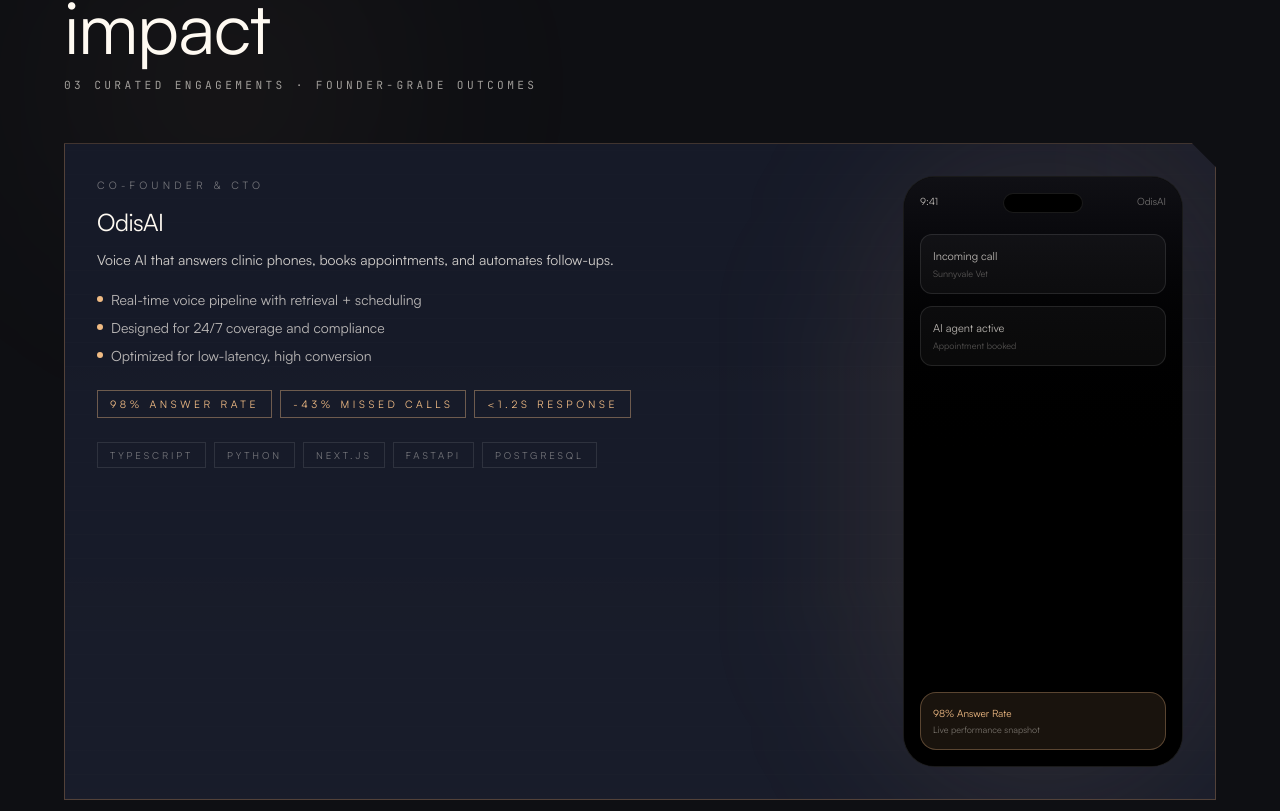
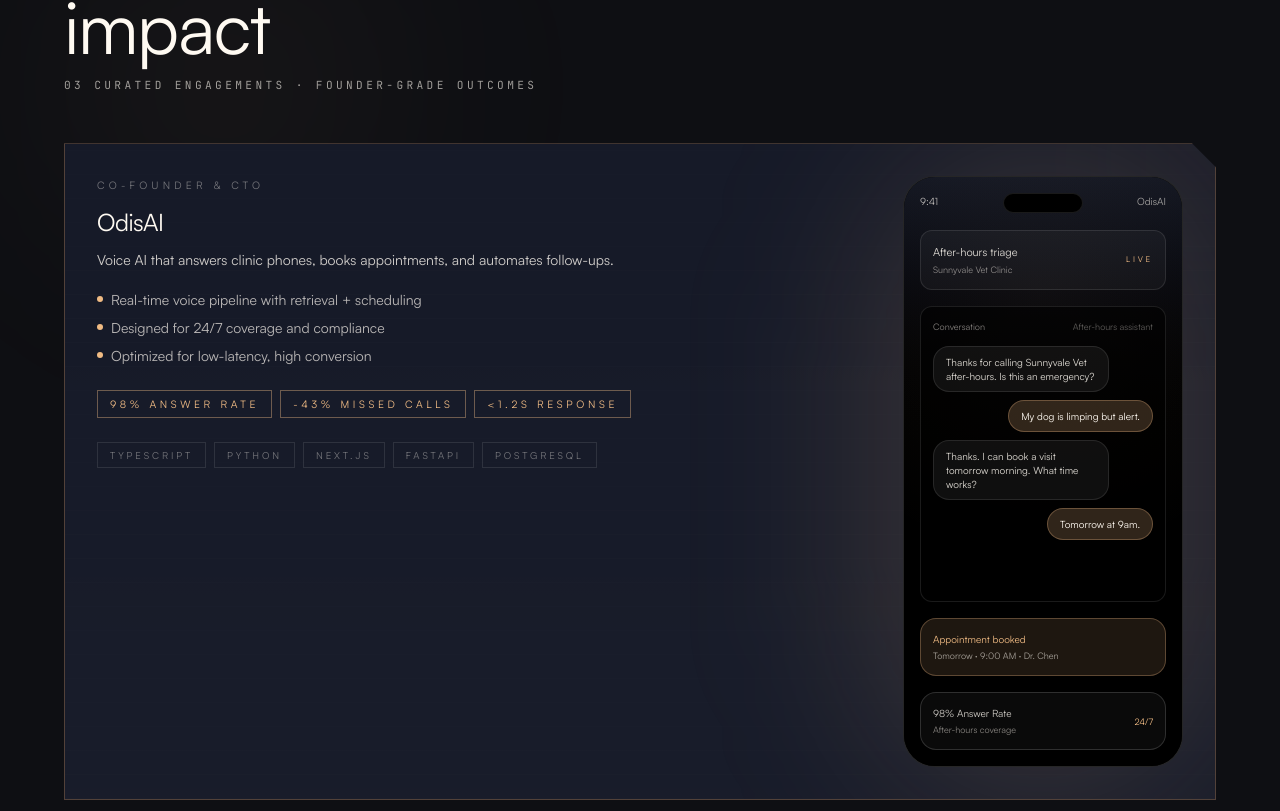
Before and after one commit to odisai/portfolio, a Next.js app: page / in a window 1280 px wide. Shown: the part 1129-1940 px from the top of the page. Built offline with nearby package versions, Linux system fonts and the light colour scheme; a web font is replaced by a local one.

Commit message:
feat: animate veterinary after-hours assistant preview

```diff
--- a/src/components/sections/current-build.tsx
+++ b/src/components/sections/current-build.tsx
@@ -1,37 +1,195 @@
 "use client";
 
+import { useEffect, useMemo, useState } from "react";
+import { motion, AnimatePresence } from "framer-motion";
 import { CONTENT } from "@/lib/constants";
 import { BlurFade } from "@/components/ui/blur-fade";
 import { CardSpotlight } from "@/components/ui/card-spotlight";
 import { EdgeCard } from "@/components/ui/edge-card";
+import { useReducedMotion } from "@/hooks/useReducedMotion";
+
+type CallStep = "incoming" | "triage" | "booking" | "confirm";
+
+const STEP_ORDER: CallStep[] = ["incoming", "triage", "booking", "confirm"];
+const STEP_DURATIONS: Record<CallStep, number> = {
+  incoming: 2200,
+  triage: 2600,
+  booking: 2600,
+  confirm: 2800,
+};
+
+const TRANSCRIPT = [
+  {
+    step: "triage",
+    sender: "ai",
+    text: "Thanks for calling Sunnyvale Vet after-hours. Is this an emergency?",
+  },
+  {
+    step: "triage",
+    sender: "client",
+    text: "My dog is limping but alert.",
+  },
+  {
+    step: "booking",
+    sender: "ai",
+    text: "Thanks. I can book a visit tomorrow morning. What time works?",
+  },
+  {
+    step: "booking",
+    sender: "client",
+    text: "Tomorrow at 9am.",
+  },
+  {
+    step: "confirm",
+    sender: "ai",
+    text: "Booked for 9:00 AM with Dr. Chen. You'll get a text confirmation.",
+  },
+];
+
+function PulseRings() {
+  return (
+    <div className="absolute inset-0 flex items-center justify-center pointer-events-none">
+      {[0, 1, 2].map((i) => (
+        <motion.div
+          key={i}
+          className="absolute w-20 h-20 rounded-full border border-[var(--color-copper)]/20"
+          initial={{ scale: 0.7, opacity: 0.6 }}
+          animate={{ scale: 2.1, opacity: 0 }}
+          transition={{
+            duration: 2.2,
+            repeat: Infinity,
+            delay: i * 0.7,
+            ease: "easeOut",
+          }}
+        />
+      ))}
+    </div>
+  );
+}
+
+function TranscriptBubble({
+  sender,
+  text,
+  delay,
+}: {
+  sender: "ai" | "client";
+  text: string;
+  delay: number;
+}) {
+  const isAI = sender === "ai";
+  return (
+    <motion.div
+      initial={{ opacity: 0, y: 8 }}
+      animate={{ opacity: 1, y: 0 }}
+      transition={{ duration: 0.35, delay }}
+      className={`flex ${isAI ? "justify-start" : "justify-end"}`}
+    >
+      <div
+        className={`max-w-[80%] rounded-2xl px-3 py-2 text-[10px] leading-[1.4] ${
+          isAI
+            ? "bg-white/[0.06] text-pearl/85 border border-white/10"
+            : "bg-[var(--color-copper)]/20 text-pearl border border-[var(--color-copper)]/30"
+        }`}
+      >
+        {text}
+      </div>
+    </motion.div>
+  );
+}
 
 function OdisAIPreview() {
+  const reducedMotion = useReducedMotion();
+  const [step, setStep] = useState<CallStep>("incoming");
+
+  useEffect(() => {
+    if (reducedMotion) return;
+    const timeout = setTimeout(() => {
+      const idx = STEP_ORDER.indexOf(step);
+      setStep(idx === STEP_ORDER.length - 1 ? STEP_ORDER[0] : STEP_ORDER[idx + 1]);
+    }, STEP_DURATIONS[step]);
+    return () => clearTimeout(timeout);
+  }, [step, reducedMotion]);
+
+  const stepIndex = useMemo(() => STEP_ORDER.indexOf(step), [step]);
+  const effectiveStepIndex = reducedMotion ? STEP_ORDER.length - 1 : stepIndex;
+
+  const visibleTranscript = TRANSCRIPT.filter(
+    (item) => STEP_ORDER.indexOf(item.step as CallStep) <= effectiveStepIndex
+  );
+
   return (
     <div className="relative w-full max-w-[280px] mx-auto">
-      <div className="absolute -inset-8 rounded-full bg-[var(--color-copper)]/10 blur-[80px]" />
-      <div className="relative aspect-[9/19] rounded-[32px] bg-black border border-white/10 overflow-hidden">
-        <div className="absolute inset-0 bg-gradient-to-b from-[#101015] via-black to-black" />
+      <div className="absolute -inset-8 rounded-full bg-[var(--color-copper)]/15 blur-[90px]" />
+      <div className="relative aspect-[9/19] rounded-[32px] bg-black border border-white/15 overflow-hidden">
+        <div className="absolute inset-0 bg-gradient-to-b from-[#121622] via-black to-black" />
+        <div className="absolute inset-0 opacity-40 bg-[radial-gradient(circle_at_50%_20%,rgba(240,187,132,0.12),transparent_55%)]" />
         <div className="absolute top-4 left-1/2 -translate-x-1/2 w-20 h-5 rounded-full bg-black border border-white/10" />
         <div className="relative z-10 p-4 flex flex-col h-full">
           <div className="flex items-center justify-between text-[10px] text-pearl/70">
             <span>9:41</span>
-            <span className="text-pearl/40">OdisAI</span>
+            <span className="text-pearl/60">OdisAI</span>
           </div>
 
-          <div className="mt-6 space-y-3">
-            <div className="rounded-xl border border-white/10 bg-white/[0.04] p-3">
-              <p className="text-[11px] text-pearl/70">Incoming call</p>
-              <p className="text-[9px] text-pearl/30">Sunnyvale Vet</p>
+          <div className="mt-5 rounded-xl border border-white/10 bg-white/[0.04] p-3 relative">
+            <div className="flex items-center justify-between">
+              <div>
+                <p className="text-[11px] text-pearl/85">
+                  {effectiveStepIndex === 0 ? "Incoming call" : "After-hours triage"}
+                </p>
+                <p className="text-[9px] text-pearl/50">Sunnyvale Vet Clinic</p>
+              </div>
+              <div className="text-[8px] uppercase tracking-[0.35em] text-copper">
+                {effectiveStepIndex === 0 ? "Ringing" : "Live"}
+              </div>
             </div>
-            <div className="rounded-xl border border-white/10 bg-white/[0.04] p-3">
-              <p className="text-[11px] text-pearl/70">AI agent active</p>
-              <p className="text-[9px] text-pearl/30">Appointment booked</p>
+            {effectiveStepIndex === 0 && <PulseRings />}
+          </div>
+
+          <div className="mt-4 flex-1 overflow-hidden rounded-xl border border-white/10 bg-black/60 p-3">
+            <div className="flex items-center justify-between text-[9px] text-pearl/50">
+              <span>Conversation</span>
+              <span className="text-pearl/35">After-hours assistant</span>
+            </div>
+            <div className="mt-3 space-y-2">
+              <AnimatePresence>
+                {visibleTranscript.map((item, index) => (
+                  <TranscriptBubble
+                    key={`${item.text}-${index}`}
+                    sender={item.sender as "ai" | "client"}
+                    text={item.text}
+                    delay={index * 0.12}
+                  />
+                ))}
+              </AnimatePresence>
             </div>
           </div>
 
-          <div className="mt-auto rounded-2xl border border-[var(--color-copper)]/30 bg-[var(--color-copper)]/10 p-3">
-            <p className="text-[10px] text-copper">98% Answer Rate</p>
-            <p className="text-[9px] text-pearl/40">Live performance snapshot</p>
+          <AnimatePresence mode="wait">
+            {effectiveStepIndex >= 2 && (
+              <motion.div
+                key="appointment"
+                initial={{ opacity: 0, y: 10 }}
+                animate={{ opacity: 1, y: 0 }}
+                exit={{ opacity: 0, y: 8 }}
+                transition={{ duration: 0.4 }}
+                className="mt-4 rounded-2xl border border-[var(--color-copper)]/30 bg-[var(--color-copper)]/12 p-3"
+              >
+                <p className="text-[10px] text-copper">Appointment booked</p>
+                <p className="text-[9px] text-pearl/60">
+                  Tomorrow · 9:00 AM · Dr. Chen
+                </p>
+              </motion.div>
+            )}
+          </AnimatePresence>
+
+          <div className="mt-4 rounded-2xl border border-white/15 bg-white/[0.04] p-3">
+            <div className="flex items-center justify-between">
+              <div>
+                <p className="text-[10px] text-pearl/80">98% Answer Rate</p>
+                <p className="text-[9px] text-pearl/50">After-hours coverage</p>
+              </div>
+              <div className="text-[9px] text-copper">24/7</div>
+            </div>
           </div>
         </div>
       </div>
```
